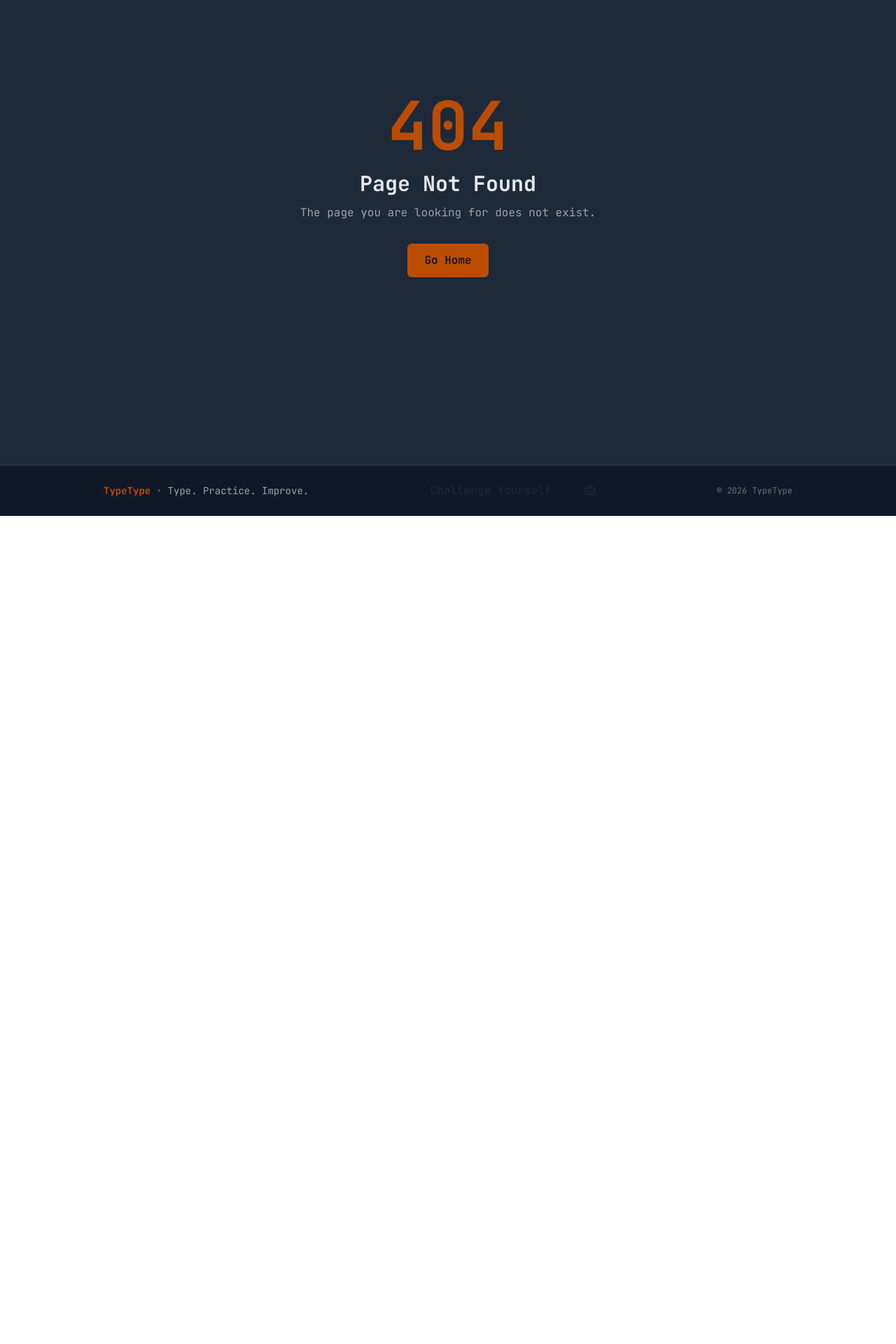
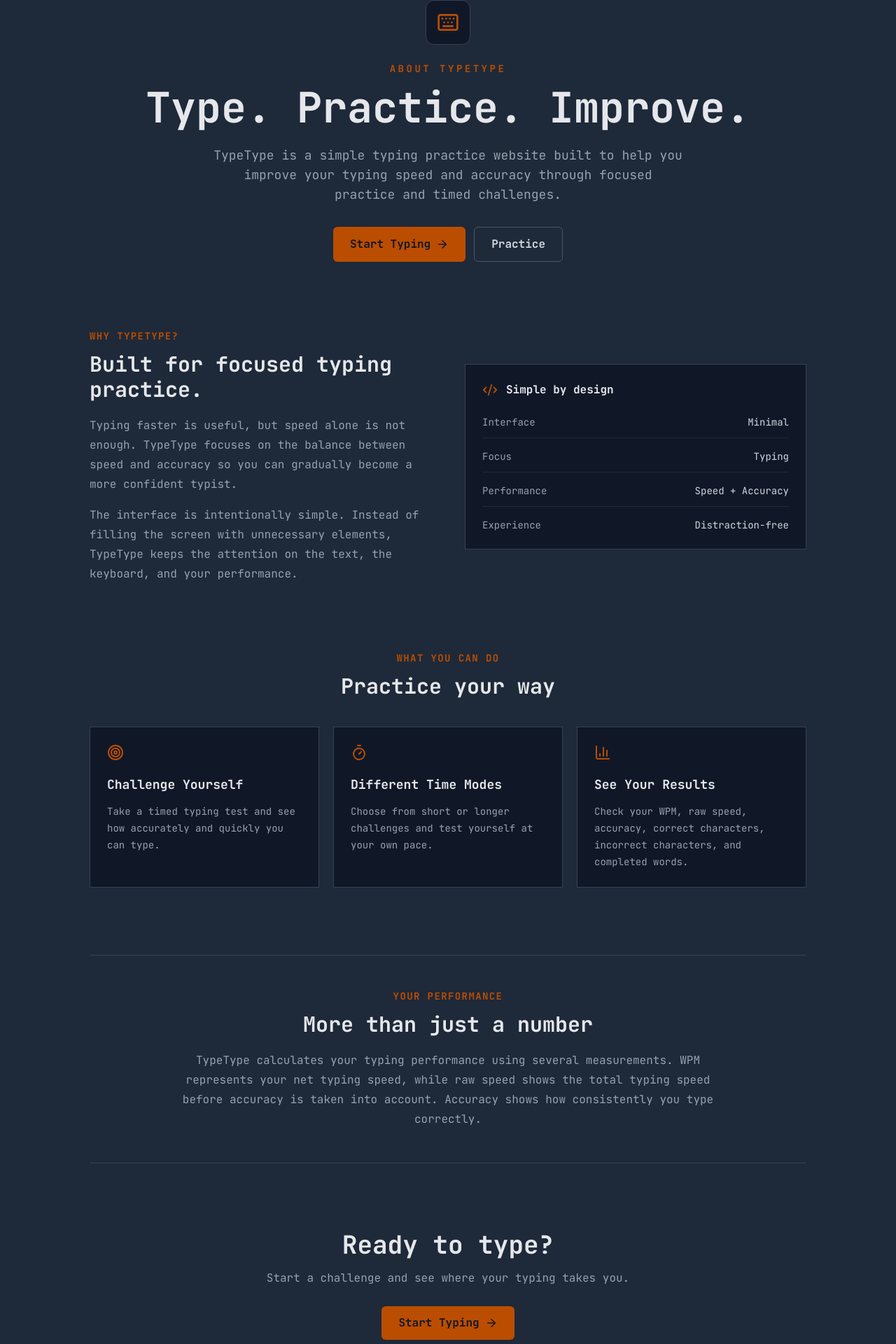
Before and after one commit to THEGunDevil/type-testing-website-frontend, a Next.js app: page /about in a window 1280 px wide. Before the commit this address had no page. Shown: the part 136-2056 px from the top of the page at 70% size. Before the commit the page ends 873 px from the top, so only its background shows below. Built offline with nearby package versions, Linux system fonts and the light colour scheme.

Commit message:
--allow-empty-message

```diff
--- /dev/null
+++ b/app/about/page.tsx
@@ -0,0 +1,215 @@
+import Link from "next/link";
+import {
+  Keyboard,
+  Target,
+  Timer,
+  BarChart3,
+  Code2,
+  ArrowRight,
+} from "lucide-react";
+
+const features = [
+  {
+    icon: Target,
+    title: "Challenge Yourself",
+    description:
+      "Take a timed typing test and see how accurately and quickly you can type.",
+  },
+  {
+    icon: Timer,
+    title: "Different Time Modes",
+    description:
+      "Choose from short or longer challenges and test yourself at your own pace.",
+  },
+  {
+    icon: BarChart3,
+    title: "See Your Results",
+    description:
+      "Check your WPM, raw speed, accuracy, correct characters, incorrect characters, and completed words.",
+  },
+];
+
+export default function About() {
+  return (
+    <main className="min-h-screen bg-gray-800 px-5 pt-14 font-jetbrains text-gray-300">
+      <section className="mx-auto flex max-w-5xl flex-col items-center py-20">
+        {/* Hero */}
+        <div className="text-center">
+          <div className="mb-6 flex justify-center">
+            <div className="flex h-16 w-16 items-center justify-center rounded-xl border border-gray-700 bg-gray-900 text-amber-700">
+              <Keyboard size={32} />
+            </div>
+          </div>
+
+          <p className="text-sm font-bold uppercase tracking-[0.25em] text-amber-700">
+            About TypeType
+          </p>
+
+          <h1 className="mt-4 text-4xl font-bold text-gray-200 md:text-6xl">
+            Type. Practice. Improve.
+          </h1>
+
+          <p className="mx-auto mt-6 max-w-2xl text-base leading-7 text-gray-400 md:text-lg">
+            TypeType is a simple typing practice website built to help you
+            improve your typing speed and accuracy through focused practice
+            and timed challenges.
+          </p>
+
+          <div className="mt-8 flex flex-col justify-center gap-3 sm:flex-row">
+            <Link
+              href="/"
+              className="group inline-flex items-center justify-center gap-2 rounded-md bg-amber-700 px-6 py-3 font-bold text-gray-900 transition-colors hover:bg-amber-600"
+            >
+              Start Typing
+              <ArrowRight
+                size={18}
+                className="transition-transform duration-300 group-hover:translate-x-1"
+              />
+            </Link>
+
+            <Link
+              href="/practice"
+              className="inline-flex items-center justify-center rounded-md border border-gray-600 px-6 py-3 font-bold text-gray-300 transition-colors hover:border-amber-700 hover:text-amber-500"
+            >
+              Practice
+            </Link>
+          </div>
+        </div>
+
+        {/* What is TypeType */}
+        <section className="mt-24 w-full">
+          <div className="grid gap-12 md:grid-cols-2 md:items-center">
+            <div>
+              <p className="text-sm font-bold uppercase tracking-widest text-amber-700">
+                Why TypeType?
+              </p>
+
+              <h2 className="mt-3 text-3xl font-bold text-gray-200">
+                Built for focused typing practice.
+              </h2>
+
+              <p className="mt-5 leading-7 text-gray-400">
+                Typing faster is useful, but speed alone is not enough.
+                TypeType focuses on the balance between speed and accuracy so
+                you can gradually become a more confident typist.
+              </p>
+
+              <p className="mt-4 leading-7 text-gray-400">
+                The interface is intentionally simple. Instead of filling the
+                screen with unnecessary elements, TypeType keeps the attention
+                on the text, the keyboard, and your performance.
+              </p>
+            </div>
+
+            <div className="border border-gray-700 bg-gray-900 p-6">
+              <div className="flex items-center gap-3">
+                <Code2 className="text-amber-700" size={22} />
+
+                <span className="font-bold text-gray-200">
+                  Simple by design
+                </span>
+              </div>
+
+              <div className="mt-6 space-y-4 text-sm text-gray-400">
+                <div className="flex justify-between border-b border-gray-800 pb-3">
+                  <span>Interface</span>
+                  <span className="text-gray-300">Minimal</span>
+                </div>
+
+                <div className="flex justify-between border-b border-gray-800 pb-3">
+                  <span>Focus</span>
+                  <span className="text-gray-300">Typing</span>
+                </div>
+
+                <div className="flex justify-between border-b border-gray-800 pb-3">
+                  <span>Performance</span>
+                  <span className="text-gray-300">Speed + Accuracy</span>
+                </div>
+
+                <div className="flex justify-between">
+                  <span>Experience</span>
+                  <span className="text-gray-300">Distraction-free</span>
+                </div>
+              </div>
+            </div>
+          </div>
+        </section>
+
+        {/* Features */}
+        <section className="mt-24 w-full">
+          <div className="text-center">
+            <p className="text-sm font-bold uppercase tracking-widest text-amber-700">
+              What you can do
+            </p>
+
+            <h2 className="mt-3 text-3xl font-bold text-gray-200">
+              Practice your way
+            </h2>
+          </div>
+
+          <div className="mt-10 grid gap-5 md:grid-cols-3">
+            {features.map((feature) => {
+              const Icon = feature.icon;
+
+              return (
+                <div
+                  key={feature.title}
+                  className="border border-gray-700 bg-gray-900 p-6 transition-colors duration-300 hover:border-amber-700/50"
+                >
+                  <Icon size={24} className="text-amber-700" />
+
+                  <h3 className="mt-5 text-lg font-bold text-gray-200">
+                    {feature.title}
+                  </h3>
+
+                  <p className="mt-3 text-sm leading-6 text-gray-400">
+                    {feature.description}
+                  </p>
+                </div>
+              );
+            })}
+          </div>
+        </section>
+
+        {/* Stats explanation */}
+        <section className="mt-24 w-full border-y border-gray-700 py-12">
+          <div className="mx-auto max-w-3xl text-center">
+            <p className="text-sm font-bold uppercase tracking-widest text-amber-700">
+              Your performance
+            </p>
+
+            <h2 className="mt-3 text-3xl font-bold text-gray-200">
+              More than just a number
+            </h2>
+
+            <p className="mt-5 leading-7 text-gray-400">
+              TypeType calculates your typing performance using several
+              measurements. WPM represents your net typing speed, while raw
+              speed shows the total typing speed before accuracy is taken into
+              account. Accuracy shows how consistently you type correctly.
+            </p>
+          </div>
+        </section>
+
+        {/* CTA */}
+        <section className="mt-24 pb-10 text-center">
+          <h2 className="text-3xl font-bold text-gray-200 md:text-4xl">
+            Ready to type?
+          </h2>
+
+          <p className="mt-4 text-gray-400">
+            Start a challenge and see where your typing takes you.
+          </p>
+
+          <Link
+            href="/"
+            className="mt-7 inline-flex items-center gap-2 rounded-md bg-amber-700 px-6 py-3 font-bold text-gray-900 transition-colors hover:bg-amber-600"
+          >
+            Start Typing
+            <ArrowRight size={18} />
+          </Link>
+        </section>
+      </section>
+    </main>
+  );
+}
--- a/app/page.tsx
+++ b/app/page.tsx
@@ -1,5 +1,6 @@
 "use client";
 
+import AnimatedBtn from "@/components/ButtonStyleAnimation";
 import ChallengeOptions from "@/components/ChallengeOptions";
 import KeyboardShortcuts from "@/components/keyboardShortcuts";
 import Result from "@/components/Result";
@@ -24,8 +25,6 @@ export default function Home() {
   useEffect(() => {
     fetchTextOffline();
   }, []);
-
-  /* ---------------- Text ---------------- */
 
   const processedTexts: string[] = useMemo(
     () => proccessedTextData(text?.data ?? ""),
@@ -54,12 +53,20 @@ export default function Home() {
   const [history, setHistory] = useState<CompletedChunk[]>([]);
 
   /* ---------------- Timer state ---------------- */
-
+  const ToggleModes = ["Challenge", "Practice"];
+  // const ToggleSoundModes = ["Sound On", "Sound Off"];
+  const { handleToggle, activeIndex, modeType } = useToggleMode(ToggleModes);
+  // const {
+  //   handleToggle: handleSoundToggle,
+  //   activeIndex: activeSoundModeIndex,
+  //   modeType: soundModeType,
+  // } = useToggleMode(ToggleSoundModes);
   const [timer, setTimer] = useState(DEFAULT_TIMER);
   const [selectedTimer, setSelectedTimer] = useState(DEFAULT_TIMER);
   const [hoveredTimer, setHoveredTimer] = useState<number | null>(null);
   const [isStarted, setIsStarted] = useState(false);
   const [timeUp, setTimeUp] = useState(false);
+  const [endPracticeSession, setEndPracticeSession] = useState(false);
 
   // Deadline based countdown: no drift, no stale refs, no setState in the effect body
   useEffect(() => {
@@ -85,8 +92,7 @@ export default function Home() {
 
   const stats = useMemo(() => {
     const empty = { correct: 0, incorrect: 0, correctWords: 0 };
-    if (!timeUp) return empty;
-
+    if (!timeUp && !endPracticeSession) return empty;
     // Finished texts + the text that was still in progress when time ran out
     const chunks: CompletedChunk[] = [
       ...history,
@@ -126,8 +132,13 @@ export default function Home() {
     }
 
     return { correct, incorrect, correctWords };
-  }, [timeUp, history, currentPracticeTextLetters, typedLetterArr]);
-
+  }, [
+    timeUp,
+    endPracticeSession,
+    history,
+    currentPracticeTextLetters,
+    typedLetterArr,
+  ]);
   const totalTyped = stats.correct + stats.incorrect;
   const accuracy =
     totalTyped > 0 ? Math.round((stats.correct / totalTyped) * 100) : 0;
@@ -138,6 +149,7 @@ export default function Home() {
     setTimer(duration);
     setSelectedTimer(duration);
     setTimeUp(false);
+    setEndPracticeSession(false);
     setIsStarted(false);
     setHoveredTimer(null);
     setTypedLetterArr([]);
@@ -174,17 +186,26 @@ export default function Home() {
   }, [handleRestart]);
 
   const displayedTimer = hoveredTimer ?? timer;
-  const ToggleModes = ["Challenge", "Practice"];
-  const { handleToggle, activeIndex, modeType } = useToggleMode(ToggleModes);
   return (
-    <main className="min-h-screen bg-gray-800 px-5 md:px-10">
-      <section className="relative flex min-h-screen flex-col items-center justify-center py-14 font-jetbrains">
+    <main className="min-h-screen bg-gray-800 px-5 md:px-24 xl:px-72">
+      <section className="relative min-h-screen flex flex-col items-center justify-center pt-14 font-jetbrains">
+        <div className="w-full flex mb-28 justify-end">
+          <div className="p-1 border-gray-500/30 border-2 rounded-md">
             <ToggleMode
               ToggleModes={ToggleModes}
               activeIndex={activeIndex}
               onToggle={handleToggle}
-        />{" "}
+            />
+            {/*<hr className="text-gray-500"/>*/}
+            {/*<ToggleMode
+              ToggleModes={ToggleSoundModes}
+              activeIndex={activeSoundModeIndex}
+              onToggle={handleSoundToggle}
+            />*/}
+          </div>
+        </div>
         <h1 className="text-center text-5xl text-amber-700">Start Typing!</h1>
+        {modeType === "Challenge" && (
           <ChallengeOptions
             challengeOptions={CHALLENGE_OPTIONS}
             handleChangeTimeOnClick={handleChangeTimeOnClick}
@@ -192,17 +213,22 @@ export default function Home() {
             setHoveredTimer={setHoveredTimer}
             timer={timer}
           />
+        )}
+
         {/* Height now comes from the 3-line TextField, so no fixed h-96 */}
         <div className="relative mt-16 w-full max-w-5xl">
+          {modeType === "Challenge" && (
             <Timer
               displayedTimer={displayedTimer}
               timer={timer}
               handleRestart={handleRestart}
               isStarted={isStarted}
             />
+          )}
 
           <TextField
             practiceText={currentPracticeText}
+            modeType={modeType}
             practiceTextLetters={currentPracticeTextLetters}
             typedLetterArr={typedLetterArr}
             setTypedLetterArr={setTypedLetterArr}
@@ -211,9 +237,22 @@ export default function Home() {
             timeUp={timeUp}
             onComplete={handleCompleteText}
           />
+          {modeType === "Practice" && (
+            <button
+              onClick={() => {
+                setEndPracticeSession(true);
+                setIsStarted(false);
+              }}
+              className="group flex items-center gap-1 rounded-md bg-amber-800 p-2 text-sm font-bold text-gray-800 transition-colors mt-10 cursor-pointer duration-300 hover:text-amber-500"
+            >
+              <AnimatedBtn isActive={false} LPunctuation="{" RPunctuation="}">
+                End Practice
+              </AnimatedBtn>
+            </button>
+          )}
         </div>
         <div className="relative mt-10 h-44">
-          {timeUp && (
+          {(timeUp || endPracticeSession) && (
             <Result
               countCorrectWords={stats.correctWords}
               accuracy={accuracy}
@@ -224,7 +263,7 @@ export default function Home() {
             />
           )}
         </div>
-        <div className="mt-14 text-xs">
+        <div className="text-xs mb-5">
           <KeyboardShortcuts />
         </div>
       </section>
--- a/components/ButtonStyleAnimation.tsx
+++ b/components/ButtonStyleAnimation.tsx
@@ -4,17 +4,24 @@ import React from "react";
 
 type AnimatedBtnProps = {
   children: React.ReactNode;
-  isActive: boolean;
-  LPunctuation: string;
-  RPunctuation: string;
+  isActive?: boolean;
+  LPunctuation?: string;
+  RPunctuation?: string;
+  animate?: boolean;
 };
 
 function AnimatedBtn({
   children,
-  isActive,
-  LPunctuation,
-  RPunctuation,
+  isActive = false,
+  LPunctuation = "{",
+  RPunctuation = "}",
+  animate = true,
 }: AnimatedBtnProps) {
+  // Normal button হলে শুধু children render করবে
+  if (!animate) {
+    return <>{children}</>;
+  }
+
   const punctuationClass = `
     transition-all duration-300
     ${
--- a/components/Footer.tsx
+++ b/components/Footer.tsx
@@ -1,6 +1,6 @@
 "use client";
 
-import { BriefcaseBusiness } from "lucide-react";
+import { BriefcaseBusiness, InfoIcon } from "lucide-react";
 import Link from "next/link";
 import { usePathname } from "next/navigation";
 import AnimatedBtn from "./ButtonStyleAnimation";
@@ -10,8 +10,9 @@ function Footer() {
 
   const navigations = [
     {
-      title: "Challenge Yourself",
-      url: "/",
+      title: "About",
+      url: "/about",
+      icon:InfoIcon
     },
     {
       url: "https://himel-codes-95.vercel.app/",
@@ -21,7 +22,7 @@ function Footer() {
 
   return (
     <footer className="border-t border-gray-700 bg-gray-900 font-jetbrains text-gray-400">
-      <div className="mx-auto flex max-w-5xl flex-col items-center justify-between gap-4 px-5 py-6 md:flex-row">
+      <div className="mx-auto flex px-5 md:px-24 xl:px-72 flex-col items-center justify-between gap-4 px-5 py-6 md:flex-row">
         {/* Brand */}
         <div className="text-sm">
           <span className="font-bold text-amber-700">TypeType</span>
--- a/components/Header.tsx
+++ b/components/Header.tsx
@@ -3,14 +3,21 @@ import Link from "next/link";
 import Logo from "./Logo";
 import { usePathname } from "next/navigation";
 import AnimatedBtn from "./ButtonStyleAnimation";
+import { BriefcaseBusiness, InfoIcon } from "lucide-react";
 
 function Header() {
   const pathname = usePathname();
+
   const navigations = [
     {
-      title: "Challenge Yourself",
-      url: "/",
-    }
+      title: "About",
+      url: "/about",
+      icon:InfoIcon
+    },
+    {
+      url: "https://himel-codes-95.vercel.app/",
+      icon: BriefcaseBusiness,
+    },
   ];
   return (
     <header
@@ -28,10 +35,10 @@ function Header() {
         {/*<Image src="/icon.svg" alt="TypeType Icon" width={200} height={100} />*/}
       </Link>
       <nav>
-        <ul className="flex space-x-4">
+        <ul className="flex">
           {navigations.map((nav, index) => {
             const isActive = pathname === nav.url;
-
+            const Icon = nav.icon;
             return (
               <Link
                 key={index}
@@ -52,8 +59,8 @@ function Header() {
                   LPunctuation="{"
                   RPunctuation="}"
                 >
-                  <span className="mx-2">
-                    {nav.title}
+                  <span className="mx-2 flex items-center gap-1">
+                    {Icon && <Icon size={16} />} {nav.title}{" "}
                   </span>
                 </AnimatedBtn>
               </Link>
--- a/components/TextField.tsx
+++ b/components/TextField.tsx
@@ -22,6 +22,7 @@ const CARET_STYLE: "line" | "block" | "underline" = "line";
 
 type TextFieldProps = {
   practiceText: string;
+  modeType: string;
   practiceTextLetters: string[];
   typedLetterArr: string[];
   setTypedLetterArr: Dispatch<SetStateAction<string[]>>;
@@ -38,6 +39,7 @@ type Word = {
 
 function TextField({
   practiceText,
+  modeType,
   practiceTextLetters,
   typedLetterArr,
   setTypedLetterArr,
@@ -46,7 +48,7 @@ function TextField({
   timeUp,
   onComplete,
 }: TextFieldProps) {
-  const { deleteBack, updateCaret,applyInput } = useTextData();
+  const { deleteBack, updateCaret, applyInput } = useTextData();
   const textareaRef = useRef<HTMLTextAreaElement>(null);
   const viewportRef = useRef<HTMLDivElement>(null);
   const innerRef = useRef<HTMLDivElement>(null);
@@ -79,13 +81,14 @@ function TextField({
 
   // The textarea is always empty, so onChange only ever receives what was just typed.
   const handleChange = (e: React.ChangeEvent<HTMLTextAreaElement>) => {
+    if (modeType === "Practice") return;
     if (timeUp) return;
 
     const next = applyInput(
       practiceTextLetters,
       typedLetterArr,
       e.target.value,
-      SKIPPED
+      SKIPPED,
     );
     if (next === typedLetterArr) return;
 
@@ -165,7 +168,7 @@ function TextField({
   useLayoutEffect(() => {
     charRefs.current.length = len;
     updateCaret(innerRef, charRefs, len, n, caretRef, CARET_STYLE);
-  }, [updateCaret, practiceText, len,n]);
+  }, [updateCaret, practiceText, len, n]);
 
   // Re-measure when the layout changes (window resize, font finishes loading)
   useEffect(() => {
@@ -179,7 +182,7 @@ function TextField({
     observer.observe(viewport);
     observer.observe(inner);
     return () => observer.disconnect();
-  }, [updateCaret,len,n]);
+  }, [updateCaret, len, n]);
 
   const showFocusOverlay = !isFocused && !timeUp;
 
--- a/hooks/useToggleMode.tsx
+++ b/hooks/useToggleMode.tsx
@@ -13,12 +13,12 @@ type ToggleModeProps = {
 // ==========================================
 export function ToggleMode({ ToggleModes = [], activeIndex, onToggle }: ToggleModeProps) {
   // Dimensions for translation math
-  const BUTTON_WIDTH_CLASS = "w-28";
-  const BUTTON_WIDTH_PX = 112; // 28 * 4px
+  const BUTTON_WIDTH_CLASS = "w-20";
+  const BUTTON_WIDTH_PX = 80; // 28 * 4px
   const GAP_PX = 8; // space-x-2 = 8px
 
   return (
-    <div className="border-gray-500 p-1 flex space-x-2 border-2 rounded-sm bg-neutral-900 relative isolate w-fit">
+    <div className="py-1.5 flex space-x-2 relative isolate w-fit">
       {/* The Single Sliding Background Pill */}
       <div
         className={`absolute top-1 bottom-1 ${BUTTON_WIDTH_CLASS} bg-gray-500/40 rounded z-0 transition-transform duration-300 ease-out`}
@@ -36,7 +36,7 @@ export function ToggleMode({ ToggleModes = [], activeIndex, onToggle }: ToggleMo
             key={i}
             type="button"
             onClick={() => onToggle(t, i)}
-            className={`${BUTTON_WIDTH_CLASS} p-2 cursor-pointer select-none font-medium text-center relative z-10 transition-colors duration-300 ${
+            className={`${BUTTON_WIDTH_CLASS} cursor-pointer text-xs select-none font-medium text-center relative z-10 transition-colors duration-300 ${
               isActive ? "text-amber-400" : "text-amber-100/70 hover:text-amber-100"
             }`}
           >
```
Lines whose indentation alone changed are shown as unchanged.
